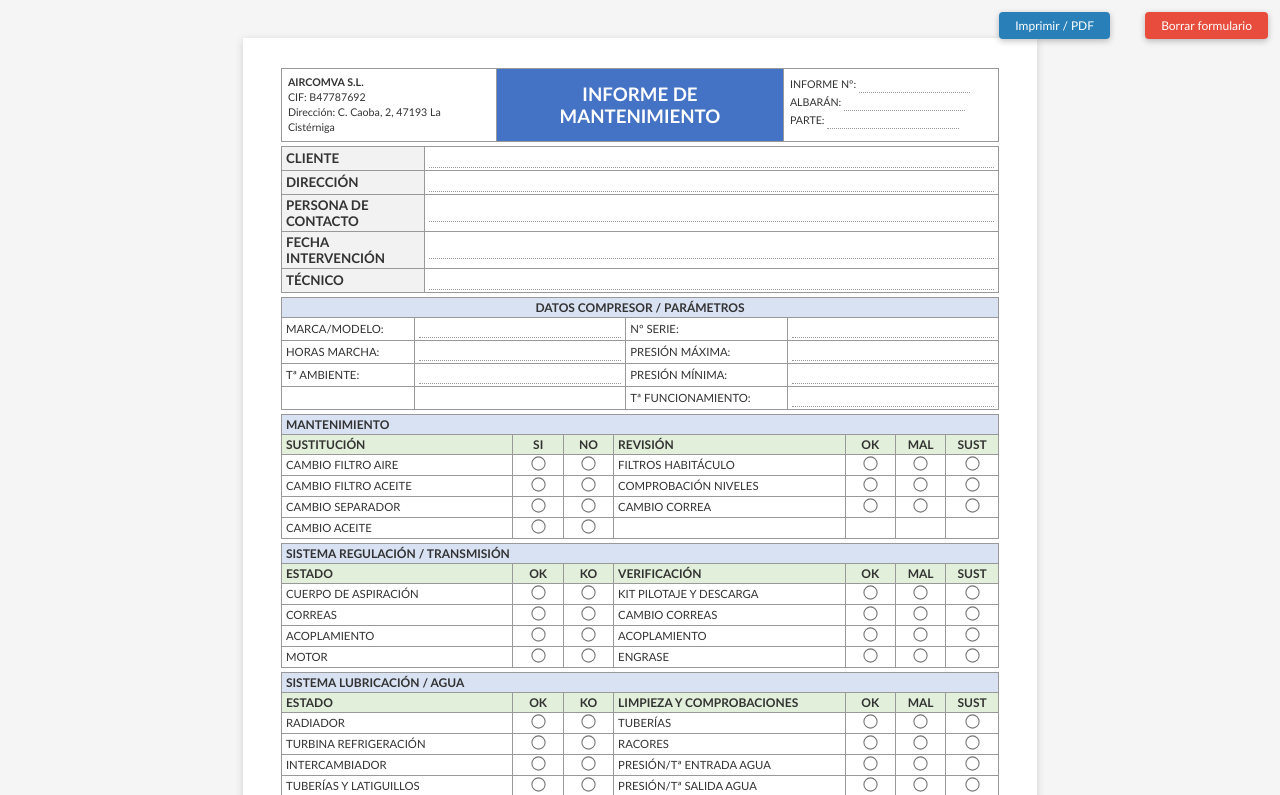
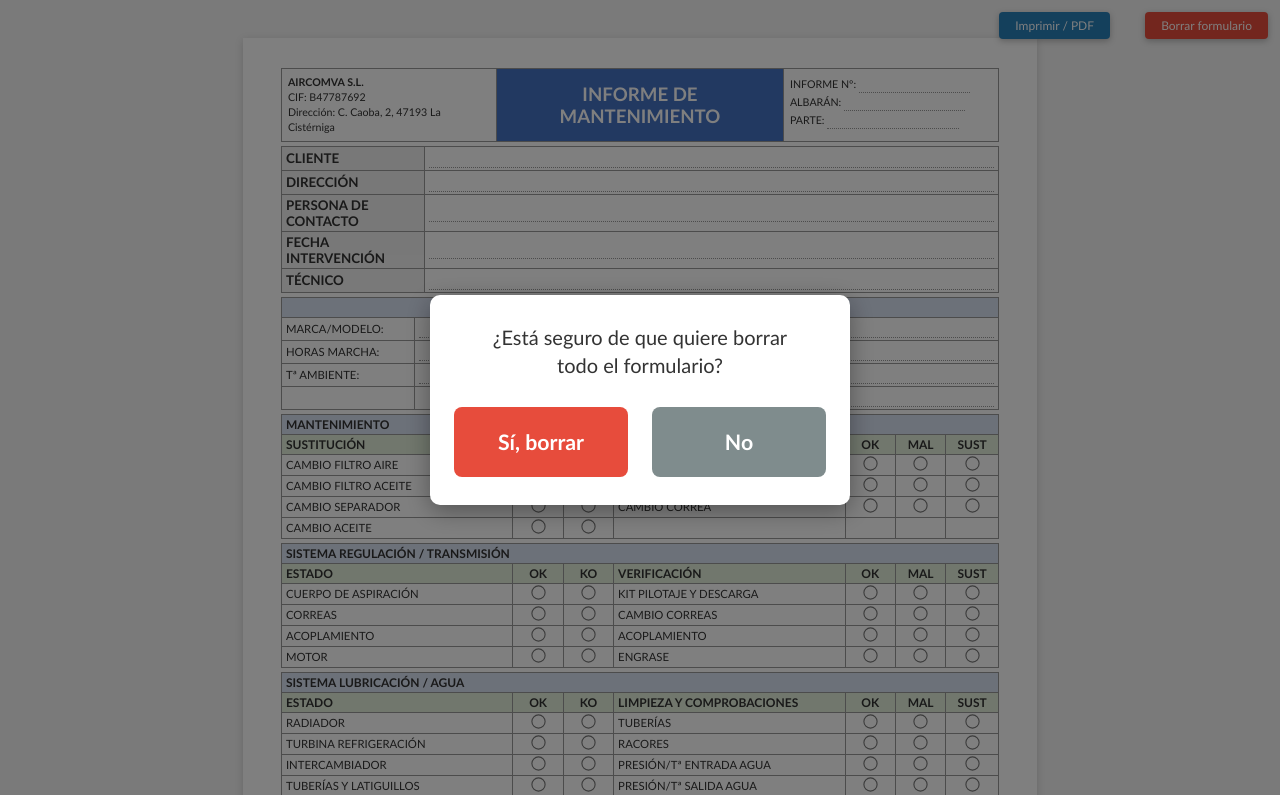
Before and after one commit to aircomva/informe, a plain HTML site: page index.html in a window 1280 px wide. Both pictures are taken after a click on the button "Borrar formulario". Shown: the top 795 px of the page. Drawn offline with Linux system fonts and the light colour scheme.

Commit message:
Add files via upload
Formulario para confirmar borrado

```diff
--- a/index.html
+++ b/index.html
@@ -34,6 +34,36 @@
             cursor: pointer; box-shadow: 0 2px 6px rgba(0,0,0,0.25);
         }
         .btn-borrar-todo:hover { background: #c0392b; }
+
+        /* Ventana de confirmacion de borrado */
+        .modal-overlay {
+            display: none;
+            position: fixed; top: 0; left: 0; right: 0; bottom: 0; z-index: 2000;
+            background: rgba(0,0,0,0.5);
+            align-items: center; justify-content: center;
+            padding: 20px;
+        }
+        .modal-overlay.visible { display: flex; }
+        .modal-box {
+            background: #fff; border-radius: 10px; padding: 28px 24px;
+            max-width: 420px; width: 100%; text-align: center;
+            box-shadow: 0 6px 24px rgba(0,0,0,0.35);
+        }
+        .modal-box .modal-text {
+            font-size: 15pt; color: #333; margin-bottom: 28px; line-height: 1.4;
+        }
+        .modal-buttons {
+            display: flex; gap: 24px; justify-content: center;
+        }
+        .modal-buttons button {
+            flex: 1; padding: 22px 10px; font-size: 16pt; font-weight: bold;
+            font-family: Calibri, Arial, sans-serif; border: none; border-radius: 8px;
+            cursor: pointer; color: #fff; min-height: 70px;
+        }
+        .btn-modal-si { background: #e74c3c; }
+        .btn-modal-si:hover { background: #c0392b; }
+        .btn-modal-no { background: #7f8c8d; }
+        .btn-modal-no:hover { background: #626d6e; }
 
         .title-area {
             background: #4472c4; color: #fff; text-align: center;
@@ -91,7 +121,7 @@
             body { background: #fff; font-size: 7pt; }
             .page { box-shadow: none; margin: 0; padding: 2mm 3mm; width: 100%; }
             .page-break { page-break-before: always; }
-            .btn-borrar-todo, .btn-imprimir { display: none !important; }
+            .btn-borrar-todo, .btn-imprimir, .modal-overlay { display: none !important; }
             table { margin-bottom: 0; }
             td, th { padding: 0.5px 2px; font-size: 7pt; line-height: 1.1; }
             .title-area { height: 24px; font-size: 10pt; padding: 2px; }
@@ -120,6 +150,17 @@
 
 <button type="button" class="btn-imprimir" onclick="window.print()">Imprimir / PDF</button>
 <button type="button" class="btn-borrar-todo" onclick="borrarFormulario()">Borrar formulario</button>
+
+<!-- Ventana de confirmacion de borrado -->
+<div class="modal-overlay" id="modalBorrar">
+    <div class="modal-box">
+        <div class="modal-text">¿Está seguro de que quiere borrar<br>todo el formulario?</div>
+        <div class="modal-buttons">
+            <button type="button" class="btn-modal-si" onclick="confirmarBorrado()">Sí, borrar</button>
+            <button type="button" class="btn-modal-no" onclick="cancelarBorrado()">No</button>
+        </div>
+    </div>
+</div>
 
 <div class="page">
 
@@ -619,7 +660,19 @@
         ctx.clearRect(0, 0, canvas.width, canvas.height);
     };
 
+    // Borrar todo el formulario: primero pide confirmacion
     window.borrarFormulario = function() {
+        document.getElementById('modalBorrar').classList.add('visible');
+    };
+
+    // El usuario pulsa "No": cierra la ventana y deja todo como estaba
+    window.cancelarBorrado = function() {
+        document.getElementById('modalBorrar').classList.remove('visible');
+    };
+
+    // El usuario pulsa "Si": cierra la ventana y borra el formulario
+    window.confirmarBorrado = function() {
+        document.getElementById('modalBorrar').classList.remove('visible');
         document.querySelectorAll('input[type="text"]').forEach(function(el) { el.value = ''; });
         document.querySelectorAll('input[type="radio"]').forEach(function(el) { el.checked = false; });
         document.querySelectorAll('textarea').forEach(function(el) { el.value = ''; });
```
